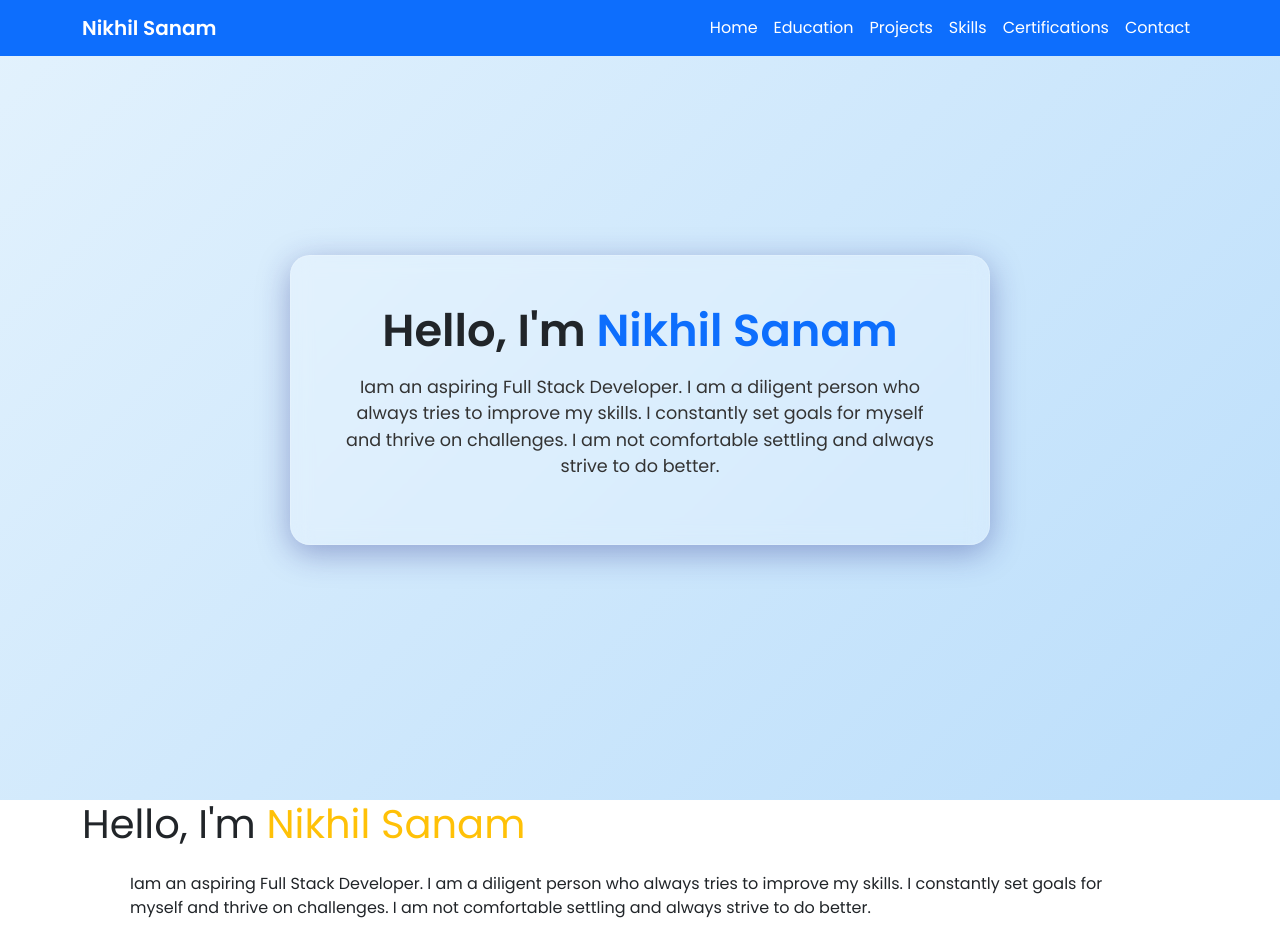
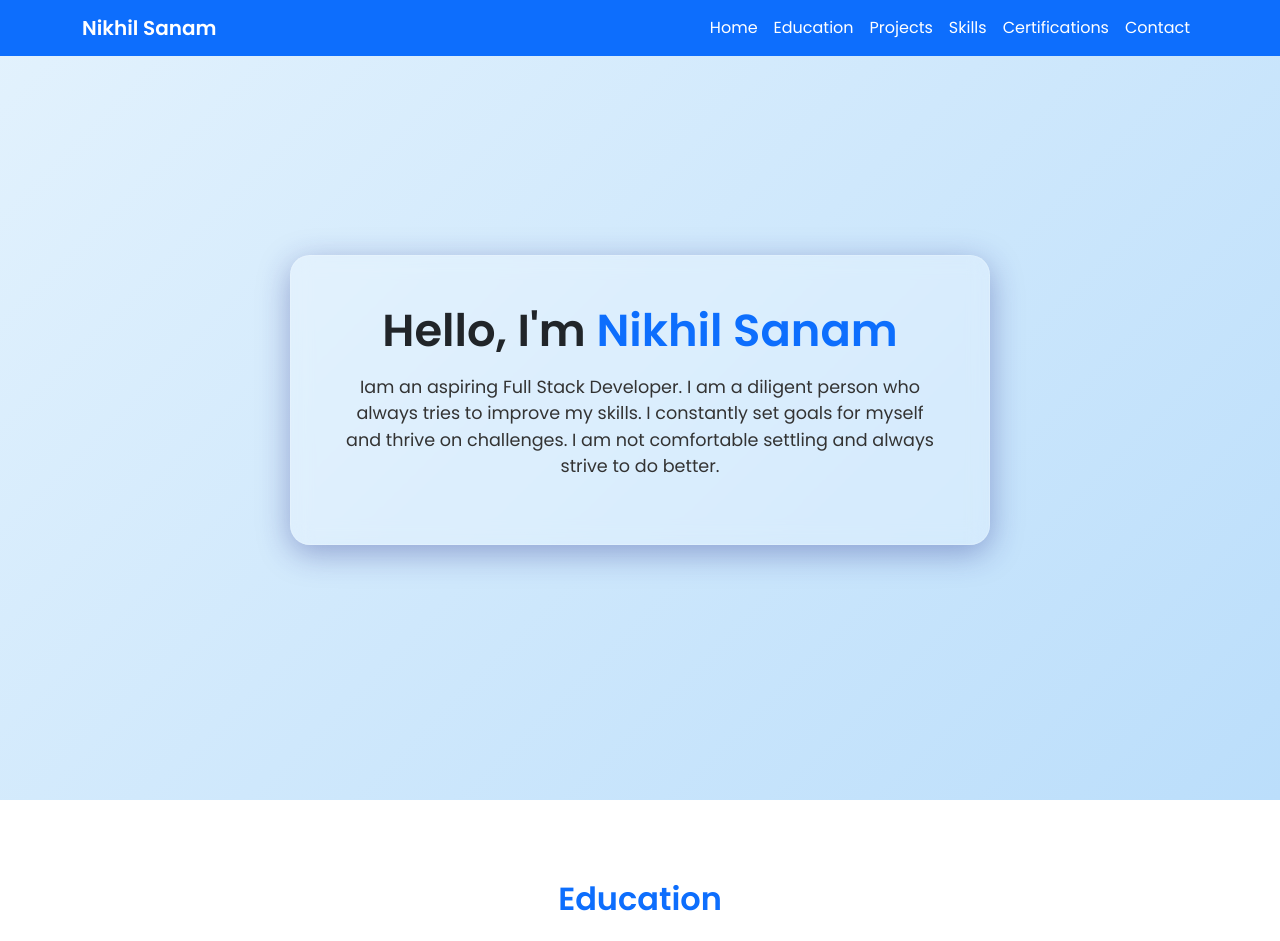
Before and after one commit to nikhilsanam25/portfolio, a plain HTML site: page index.html in a window 1280 px wide. Shown: the top 941 px of the page. Drawn offline with nearby package versions, Linux system fonts and the light colour scheme.

Commit message:
Update index.html

```diff
--- a/index.html
+++ b/index.html
@@ -117,17 +117,6 @@
   </section>
 
 
-  <div class="container">
-    <h1>Hello, I'm <span class="text-warning">Nikhil Sanam</span></h1>
-    <p class="mt-4 px-md-5">
-      Iam an aspiring Full Stack Developer. I am a diligent person who always tries to improve my skills. I constantly set goals for myself and thrive on challenges.
-      I am not comfortable settling and always strive to do better.
-    </p>
-  </div>
-</section> -->
-
-
-
   <section id="education">
     <div class="container">
       <h2 class="section-title text-center">Education</h2>
```
